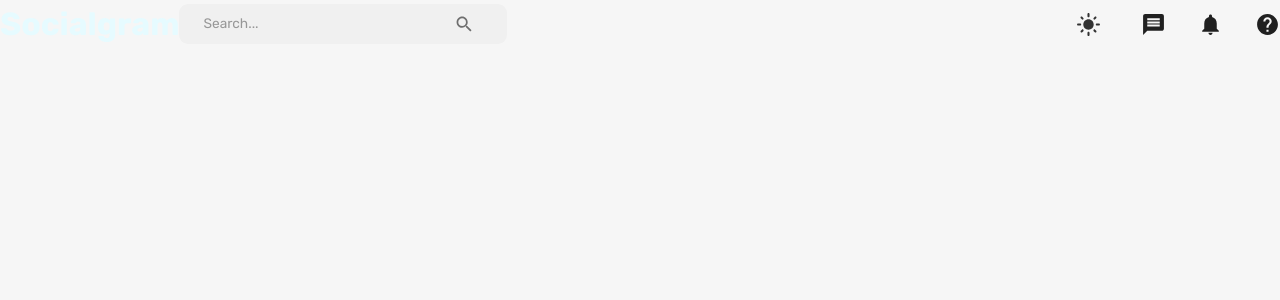
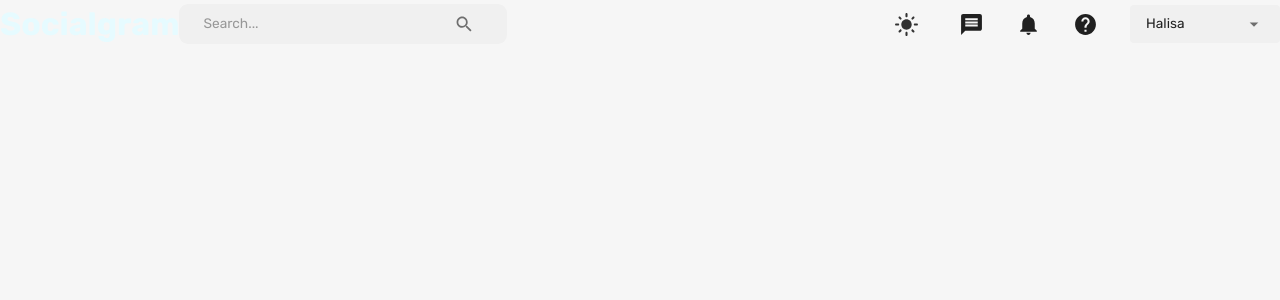
Before and after one commit to lisa1501/Socialgram_mern_app, a React (Create React App) app in the folder client/: page /home in a window 1280 px wide. Shown: the top 300 px of the page. Built offline with nearby package versions, Linux system fonts and the light colour scheme.

Commit message:
rendered user profile with hard code

```diff
--- a/client/src/scenes/navbar/index.jsx
+++ b/client/src/scenes/navbar/index.jsx
@@ -1,9 +1,10 @@
 import React from 'react';
-import { Typography,useTheme, useMediaQuery,IconButton,InputBase} from '@mui/material';
+import { useState } from 'react';
+import { Typography,useTheme, useMediaQuery,IconButton,InputBase, FormControl, Select, MenuItem,} from '@mui/material';
 import { useNavigate } from "react-router-dom";
 import { Search,DarkMode, LightMode,Message, Notifications, Help, Menu} from "@mui/icons-material";
 import { useDispatch } from "react-redux";
-import { setMode} from "state";
+import { setMode, setLogout } from "state";
 
 import FlexBetween from 'components/FlexBetween';
 
@@ -17,6 +18,8 @@ const Navbar = () => {
 
     const dispatch = useDispatch();
     const dark = theme.palette.neutral.dark;
+    const [isMobileMenuToggled, setIsMobileMenuToggled] = useState(false);
+
     return (
         <FlexBetween>
             {/* Navbar left side */}
@@ -65,10 +68,34 @@ const Navbar = () => {
                     <Message sx={{ fontSize: "25px" }} />
                     <Notifications sx={{ fontSize: "25px" }} />
                     <Help sx={{ fontSize: "25px" }} />
+                    <FormControl variant="standard" value={"Halisa"}>
+                        <Select
+                            value={"Halisa"}
+                            sx={{
+                                backgroundColor: neutralLight,
+                                width: "150px",
+                                borderRadius: "0.25rem",
+                                p: "0.25rem 1rem",
+                                "& .MuiSvgIcon-root": {
+                                    pr: "0.25rem",
+                                    width: "3rem",
+                                },
+                                "& .MuiSelect-select:focus": {
+                                    backgroundColor: neutralLight,
+                                },
+                            }}
+                            input={<InputBase />}
+                        >
+                            <MenuItem value={"Halisa"}>
+                                <Typography>Halisa</Typography>
+                            </MenuItem>
+                            <MenuItem onClick={() => dispatch(setLogout())}>Log Out</MenuItem>
+                        </Select>
+                    </FormControl>
 
                 </FlexBetween>
             ) : (
-            <IconButton>
+            <IconButton onClick={() => setIsMobileMenuToggled(!isMobileMenuToggled)}>
                 <Menu />
             </IconButton>
         )}
```
